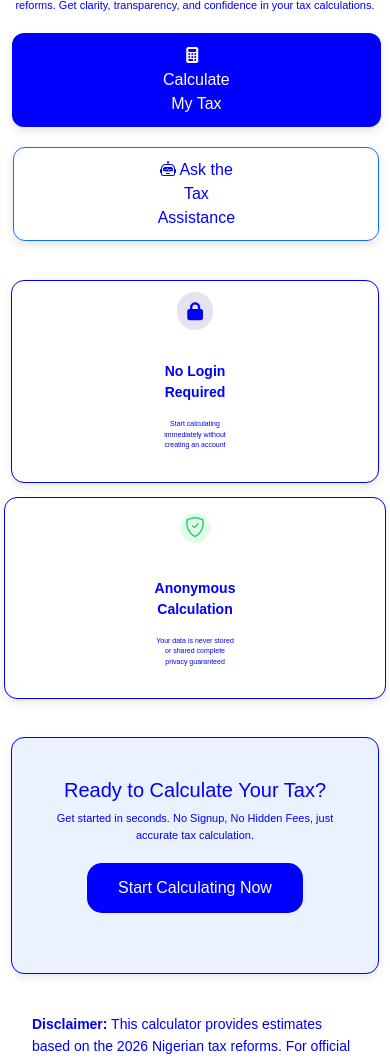
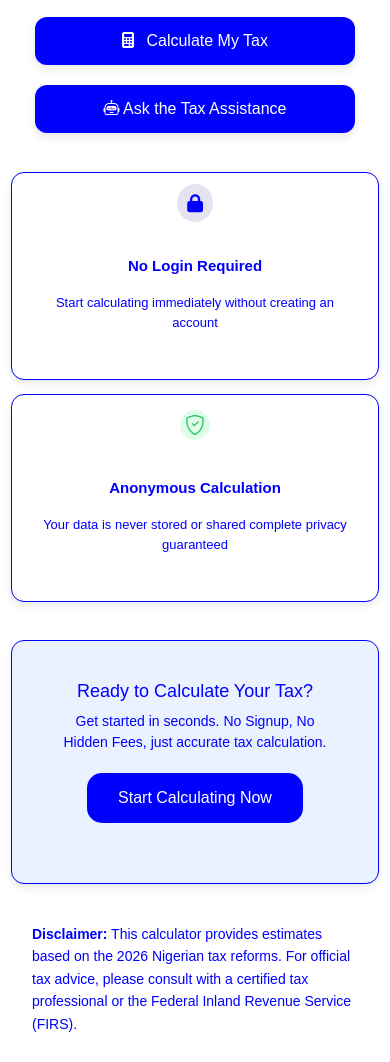
Before and after one commit to Tifinity-tech/Tax, a website: page index.html in a window 390 px wide. Shown: the part 176-1238 px from the top of the page. Drawn offline with nearby package versions, Linux system fonts and the light colour scheme.

Commit message:
Changes in style

```diff
--- a/index.html
+++ b/index.html
@@ -36,11 +36,12 @@
              <i class="fa-solid fa-calculator me-2"></i> Calculate My Tax
 
         </button>
-        <button class="btn btn-outline-primary" onclick="window.location.href='tax-ai.html'">
+       <button class="btn btn-main2" onclick="window.location.href='tax-ai.html'" >
+         <i class="bi bi-robot"></i> Ask the Tax Assistance
+       </button>
+ <!-- <button class="btn- btn-main2" onclick="window.location.href='tax-ai.html'">
             <i class="bi bi-robot"></i> Ask the Tax Assistance
-    </button>
-
-</button>
+    </button> -->
 
     </div>
 
--- a/style.css
+++ b/style.css
@@ -1,7 +1,7 @@
+/* Global Styles */
 body {
     background-color: white;
     font-family: sans-serif;
-
 }
 
 /* Hero Section */
@@ -11,19 +11,17 @@ body {
     background-color: white;
 }
 
-/* Headings */
+/* Headings & Text */
 h1 {
     text-align: center;
     font-size: 40px;
     color: blue;
-    font-family: sans-serif;
 }
 
 p {
     color: blue;
     text-align: center;
     font-size: 16px;
-    font-family: sans-serif;
 }
 
 /* Buttons */
@@ -35,36 +33,47 @@ p {
     flex-wrap: wrap;
 }
 
-.btn-main {
+/* Main Buttons */
+.btn-main,
+.btn-main2,
+.btn-outline-primary {
+    padding: 12px 24px;
+    width: 100%;
+    max-width: 320px;
+    text-align: center;
+    box-shadow: 0 4px 10px rgba(0,0,0,0.1);
+    border-radius: 12px;
+    font-size: 16px;
+}
+
+/* Filled Button */
+.btn-main,
+.btn-main2 {
     background-color: blue;
     color: white;
-    padding: 10px 150px;
-    box-shadow: 0 4px 10px rgba(0,0,0,0.1);
-    border-radius: 12px;
-
+    border: none;
 }
 
-.btn-main:hover {
-    background-color: blue;
-    color: white;
-
+.btn-main:hover,
+.btn-main2:hover {
+    background-color: #003dcc;
 }
 
+/* Outline Button */
 .btn-outline-primary {
-    padding: 10px 140px;
-    box-shadow: 0 4px 10px rgba(0,0,0,0.1);
-    border-radius: 12px;
+    background-color: white;
     color: blue;
+    border: 1px solid blue;
+}
 
-}
-.fa-lock{
+/* Icons */
+.fa-lock {
     background-color: rgb(230, 227, 240);
     padding: 10px;
-    border-radius: 30px;
+    border-radius: 50%;
 }
 
-
-/* Info Cards */
+/* Info Section */
 .info-section {
     margin-top: 40px;
 }
@@ -74,66 +83,45 @@ p {
     padding: 20px 40px;
     background-color: white;
     border-radius: 12px;
-    outline-color: blue;
-    outline-width: 20px;
     outline: 1px solid blue;
     box-shadow: 0 4px 10px rgba(0,0,0,0.1);
+    display: flex;
     flex-direction: column;
     align-items: center;
+}
 
-
-}
-/* background-color: white;
-    border-radius: 8px;
-    padding: 10px 20px;
-    text-align: center;
-    box-shadow: 0 4px 10px rgba(0,0,0,0.1);
-    border-radius: 12px;
-    outline-color: blue;
-    outline-width: 20px;
-    flex-direction: column;
-    align-items: center;
-    outline: 1px solid blue; */
-
+/* Info Text */
 .text1,
 .text11 {
     color: blue;
     font-size: 18px;
-   font-family: sans-serif;
     text-align: center;
 }
+
 .text2,
 .text22 {
     color: blue;
     font-size: 16px;
-    font-family: sans-serif;
     text-align: center;
-
-
-}
-.text3{
-    color: blue;
-    font-family: sans-serif;
-    font-size: 25px;
 }
 
+.text3 {
+    color: blue;
+    font-size: 25px;
+    text-align: center;
+}
 
 /* Calculate Section */
 .Calculate-container {
-    /* background-color: rgb(159, 216, 255); */
     background-color: #EAF2FF;
-    border-radius: 20px;
     padding: 40px;
     margin-top: 40px;
     border-radius: 12px;
-    outline-color: blue;
-    outline-width: 20px;
     outline: 1px solid blue;
     box-shadow: 0 4px 10px rgba(0,0,0,0.1);
-    flex-direction: column;
-    align-items: center;
+}
 
-}
+/* Icons Wrap */
 .icon-wrap1 {
     width: 30px;
     height: 30px;
@@ -148,7 +136,6 @@ p {
 .icon-wrap1 i {
     font-size: 18px;
     color: blue;
-  line-height: 1;
 }
 
 .icon-wrap {
@@ -167,7 +154,7 @@ p {
     color: #22C55E;
 }
 
-
+/* Calculate Button */
 .btn-calculate {
     background-color: blue;
     color: white;
@@ -175,7 +162,10 @@ p {
     display: block;
     margin: 20px auto;
     border-radius: 15px;
+    font-size: 16px;
 }
+
+/* Disclaimer */
 .disclaimer {
     font-size: 14px;
     color: blue;
@@ -184,42 +174,37 @@ p {
     line-height: 1.6;
 }
 
-
 /* Responsive Design */
 @media (max-width: 768px) {
     h1 {
-        font-size: 30px;
+        font-size: 26px;
     }
 
     p {
-        font-size: 11px;
+        font-size: 14px;
     }
-    .text2{
-        font-size: 7px;
-        text-align: center;
+
+    .text1,
+    .text11 {
+        font-size: 15px;
     }
-    .text22{
-        font-size: 7px;
+
+    .text2,
+    .text22 {
+        font-size: 13px;
     }
+
+    .text3 {
+        font-size: 18px;
+    }
+
     .btn-container {
         flex-direction: column;
         align-items: center;
     }
-    .textContainer1{
-        padding: 15px 150px;
-        flex-direction: column;
-        align-items: center;
-    }
-    .textContainer2{
-        padding: 15px 150px;
-    }
-    .text1{
-        font-size: 14px;
-    }
-    .text11{
-        font-size: 14px;
-    }
-    .text3{
-        font-size: 20px;
+
+    .textContainer1,
+    .textContainer2 {
+        padding: 15px 20px;
     }
 }
```
Also changed, not shown: 1 other file. Lines whose indentation alone changed are shown as unchanged.
